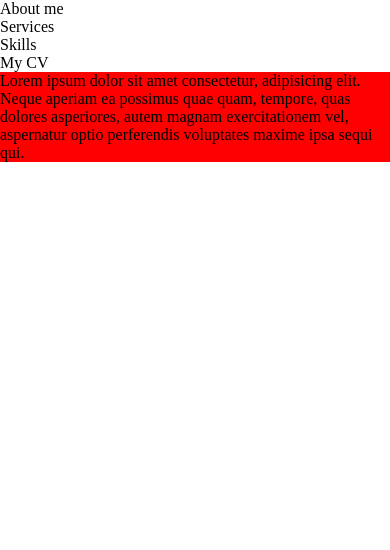
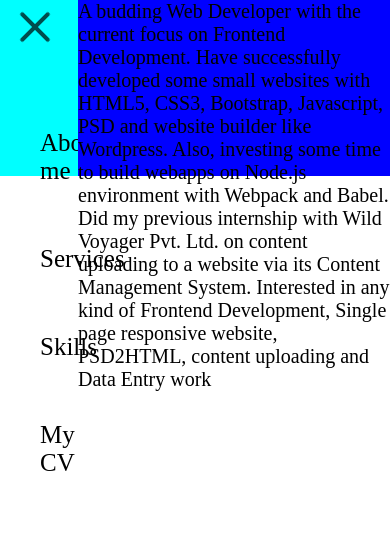
Before and after one commit to bhaskardutta111/portfolioFolder, a plain HTML site: page main site/index.html in a window 390 px wide. Drawn offline with Linux system fonts and the light colour scheme.

Commit message:
added a sidebar and content area, hamburger menu
collapsible sidebar with hamburger menu, added extra stylesheet for that.

```diff
--- /dev/null
+++ b/main site/hamburgers.css
@@ -0,0 +1,85 @@
+/*!
+ * Hamburgers
+ * @description Tasty CSS-animated hamburgers
+ * @author Jonathan Suh @jonsuh
+ * @site https://jonsuh.com/hamburgers
+ * @link https://github.com/jonsuh/hamburgers
+ */
+.hamburger {
+  padding: 15px 15px;
+  display: inline-block;
+  cursor: pointer;
+  transition-property: opacity, filter;
+  transition-duration: 0.15s;
+  transition-timing-function: linear;
+  font: inherit;
+  color: inherit;
+  text-transform: none;
+  background-color: transparent;
+  border: 0;
+  margin: 0;
+  overflow: visible; }
+  .hamburger:hover {
+    opacity: 0.7; }
+  .hamburger.is-active:hover {
+    opacity: 0.7; }
+  .hamburger.is-active .hamburger-inner,
+  .hamburger.is-active .hamburger-inner::before,
+  .hamburger.is-active .hamburger-inner::after {
+    background-color: #000;
+  }
+
+.hamburger-box {
+  width: 40px;
+  height: 24px;
+  display: inline-block;
+  position: relative; }
+
+.hamburger-inner {
+  display: block;
+  top: 50%;
+  margin-top: -2px; }
+  .hamburger-inner, .hamburger-inner::before, .hamburger-inner::after {
+    width: 40px;
+    height: 4px;
+    background-color: #000;
+    border-radius: 4px;
+    position: absolute;
+    transition-property: transform;
+    transition-duration: 0.15s;
+    transition-timing-function: ease; }
+  .hamburger-inner::before, .hamburger-inner::after {
+    content: "";
+    display: block; }
+  .hamburger-inner::before {
+    top: -10px; }
+  .hamburger-inner::after {
+    bottom: -10px; }
+
+/*
+   * Collapse
+   */
+.hamburger--collapse .hamburger-inner {
+  top: auto;
+  bottom: 0;
+  transition-duration: 0.13s;
+  transition-delay: 0.13s;
+  transition-timing-function: cubic-bezier(0.55, 0.055, 0.675, 0.19); }
+  .hamburger--collapse .hamburger-inner::after {
+    top: -20px;
+    transition: top 0.2s 0.2s cubic-bezier(0.33333, 0.66667, 0.66667, 1), opacity 0.1s linear; }
+  .hamburger--collapse .hamburger-inner::before {
+    transition: top 0.12s 0.2s cubic-bezier(0.33333, 0.66667, 0.66667, 1), transform 0.13s cubic-bezier(0.55, 0.055, 0.675, 0.19); }
+
+.hamburger--collapse.is-active .hamburger-inner {
+  transform: translate3d(0, -10px, 0) rotate(-45deg);
+  transition-delay: 0.22s;
+  transition-timing-function: cubic-bezier(0.215, 0.61, 0.355, 1); }
+  .hamburger--collapse.is-active .hamburger-inner::after {
+    top: 0;
+    opacity: 0;
+    transition: top 0.2s cubic-bezier(0.33333, 0, 0.66667, 0.33333), opacity 0.1s 0.22s linear; }
+  .hamburger--collapse.is-active .hamburger-inner::before {
+    top: 0;
+    transform: rotate(-90deg);
+    transition: top 0.1s 0.16s cubic-bezier(0.33333, 0, 0.66667, 0.33333), transform 0.13s 0.25s cubic-bezier(0.215, 0.61, 0.355, 1); }
--- a/main site/index.html
+++ b/main site/index.html
@@ -12,6 +12,7 @@
         <!-- Place favicon.ico in the root directory -->
 
         <link rel="stylesheet" href="styles.css" type="text/css">
+        <link rel="stylesheet" href="hamburgers.css" type="text/css">
 
     </head>
     <body>
@@ -20,6 +21,11 @@
         <![endif]-->
         <div class="container">
 	    	<div class="sidebar">
+				<button class="hamburger hamburger--collapse is-active" type="button">
+				  <span class="hamburger-box">
+				    <span class="hamburger-inner"></span>
+				  </span>
+				</button>
 	    		<ul>
 	    			<li>About me</li>
 	    			<li>Services</li>
@@ -30,7 +36,10 @@
 	    	</div>
 
 	        <div class="main">
-	        	Lorem ipsum dolor sit amet consectetur, adipisicing elit. Neque aperiam ea possimus quae quam, tempore, quas dolores asperiores, autem magnam exercitationem vel, aspernatur optio perferendis voluptates maxime ipsa sequi qui.
+	        	<p id="about">A budding Web Developer with the current focus on Frontend Development. Have successfully developed some small websites with HTML5, CSS3, Bootstrap, Javascript, PSD and website builder like Wordpress. Also, investing some time to build webapps on Node.js environment with Webpack and Babel.
+Did my previous internship with Wild Voyager Pvt. Ltd. on content uploading to a website via its Content Management System.
+
+Interested in any kind of Frontend Development, Single page responsive website, PSD2HTML, content uploading and Data Entry work</p>
 	        </div>
         </div>
 
--- a/main site/styles.css
+++ b/main site/styles.css
@@ -1,10 +1,37 @@
+@import url('https://fonts.googleapis.com/css2?family=Cormorant+Garamond&display=swap');
+
 *{
 	margin: 0;
 	padding: 0;
 }
 
+
+body {
+   font-weight: 300;
+   font-size: 20px;
+}
+
+.container{
+	display: flex;
+}
+
+.sidebar{
+	background-color: cyan;
+	width: 20vw;
+	height: 45vw;
+}
+.sidebar ul{
+	padding: 40px;
+}
+.sidebar li{
+	list-style: none;
+	padding: 30px 0;
+   font-size: 25px;
+
+}
+
 .main{
-	background-color: red;
+	width: 80vw;
+	background-color: blue;
+	height: 45vw;
 }
-body{
-}
```
